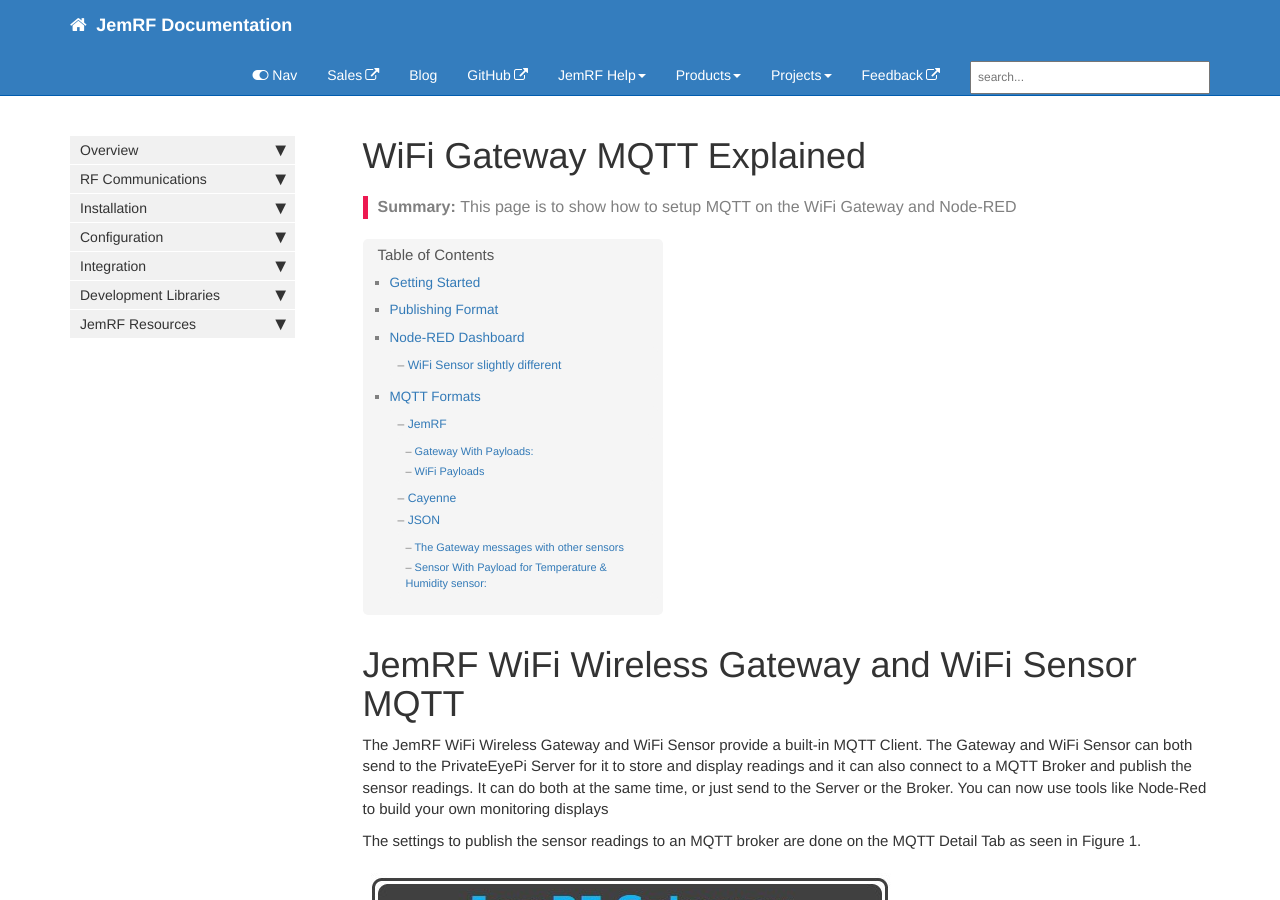
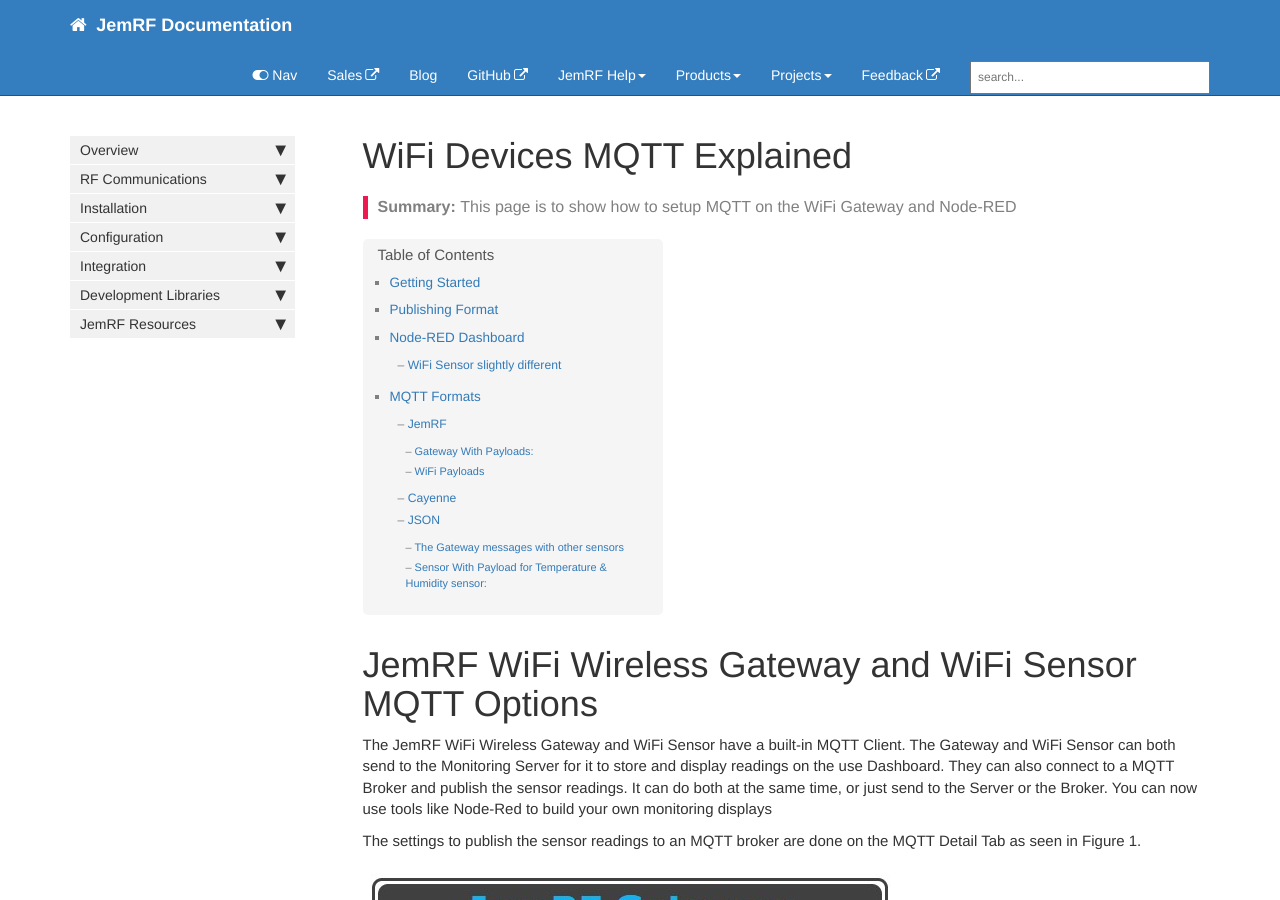
Before and after one commit to JemRF/RF-Documentation, a Jekyll site: the page built from pages/mydoc/gateway-mqtt.md, in a window 1280 px wide and 900 px high. Built offline with Jekyll 4.4.1, drawn with Linux system fonts in a browser that asks for light colours; comment, search, counter and statistics services are not loaded.

Commit message:
Update wifigw toc, mqtt to be more generic

```diff
--- a/pages/mydoc/gateway-mqtt.md
+++ b/pages/mydoc/gateway-mqtt.md
@@ -1,5 +1,5 @@
 ---
-title: WiFi Gateway MQTT Explained
+title: WiFi Devices MQTT Explained
 keywords: Gateway, mqtt
 last_updated: Aug 14, 2022
 tags:
@@ -9,9 +9,9 @@ permalink: gatewaymqtt.html
 folder: mydoc
 ---
 
-# JemRF WiFi Wireless Gateway and WiFi Sensor MQTT
+# JemRF WiFi Wireless Gateway and WiFi Sensor MQTT Options
 
-The JemRF WiFi Wireless Gateway and WiFi Sensor provide a built-in MQTT Client. The Gateway and WiFi Sensor can both send to the PrivateEyePi Server for it to store and display readings and it can also  connect to a MQTT Broker and publish the sensor readings.  It can do both at the same time, or just send to the Server or the Broker. You can now use tools like Node-Red to build your own monitoring displays
+The JemRF WiFi Wireless Gateway and WiFi Sensor have a built-in MQTT Client. The Gateway and WiFi Sensor can both send to the Monitoring Server for it to store and display readings on the use Dashboard. They can also  connect to a MQTT Broker and publish the sensor readings.  It can do both at the same time, or just send to the Server or the Broker. You can now use tools like Node-Red to build your own monitoring displays
 
 The settings to publish the sensor readings to an MQTT broker are done on the MQTT Detail Tab as seen in Figure 1.
 
```
Also changed, not shown: pages/mydoc/programming_rf_devices.md (+1 -1 lines), pages/mydoc/wifi-rf-relay.md (+1 -1 lines).
